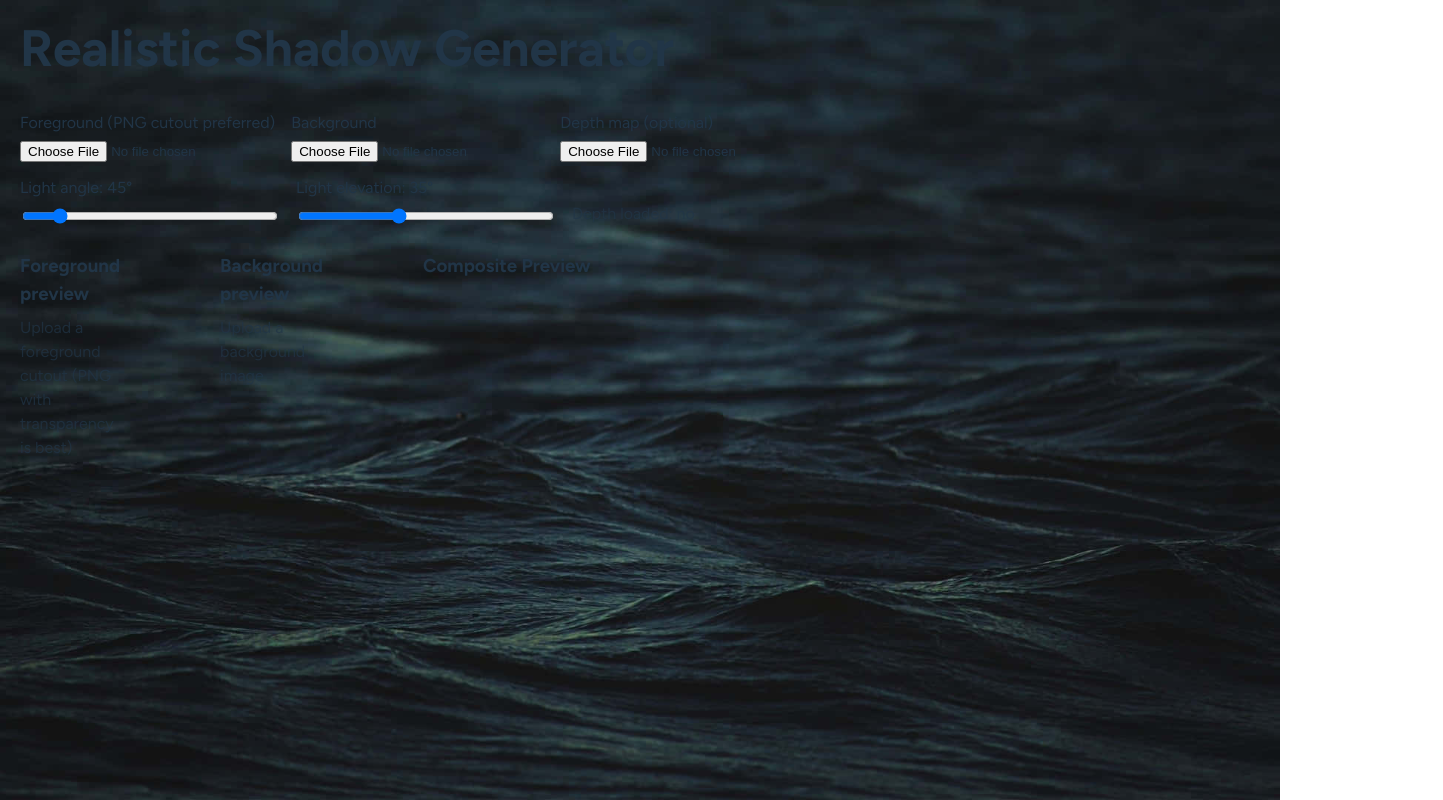
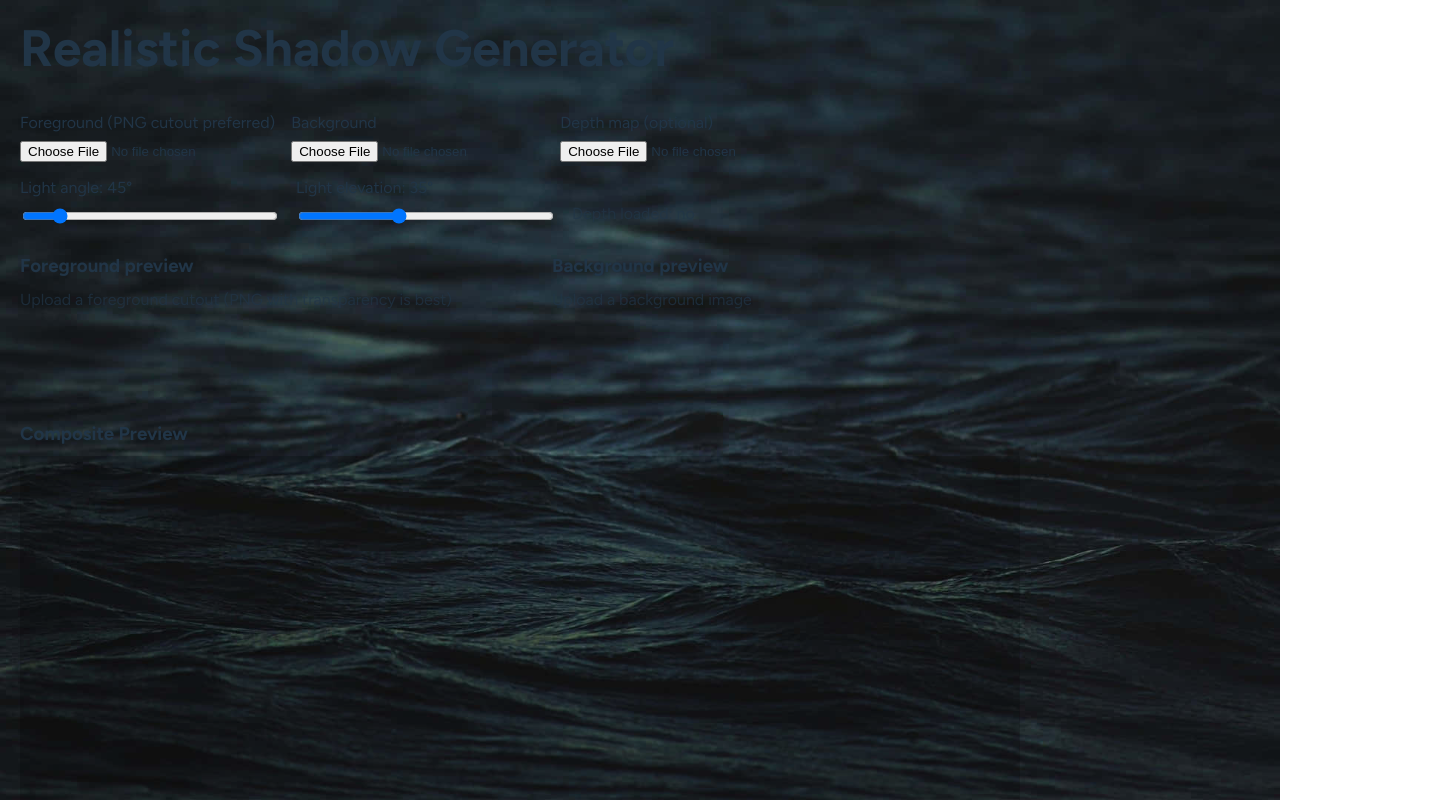
Before and after one commit to judelahage/realistic-shadow-generator-ts, a React (Vite) app: page / in a window 1280 px wide. Shown: the top 800 px of the page, 1443 px wide, since content can reach past the window. Built offline with nearby package versions, Linux system fonts and the light colour scheme.

Commit message:
ui fixes for smaller devices

```diff
--- a/src/App.css
+++ b/src/App.css
@@ -1,8 +1,9 @@
 #root {
   max-width: 1280px;
+  width: 100%;
   margin: 0 auto;
   padding: 2rem;
-  text-align: center;
+  text-align: left;
 }
 
 
--- a/src/App.tsx
+++ b/src/App.tsx
@@ -346,17 +346,33 @@ useEffect(() => {
           display: "flex",
 
           gap: 100,
-          alignItems: "left",
+          alignItems: "flex-start",
+          flexWrap: "wrap"
         }}
       >
         <div>
           <h3 style={{ margin: "8px 0" }}>Foreground preview</h3>
           {fgSrc ? (
+            <div
+              style={{
+                width: 400,
+                height: 400,
+                backgroundColor: "rgba(0,0,0,0.2)",
+                borderRadius: 8,
+                overflow: "hidden",
+              }}
+            >
               <img
                 src={fgSrc}
                 alt="Foreground preview"
-              style={{ width: "400px", height: "400px", display: "block" }}
+                style={{
+                  width: "100%",
+                  height: "100%",
+                  objectFit: "contain",
+                  display: "block",
+                }}
               />
+            </div>
           ) : (
             <div style={{opacity: 0.7 }}>
               Upload a foreground cutout (PNG with transparency is best)
@@ -367,11 +383,26 @@ useEffect(() => {
         <div>
           <h3 style={{ margin: "8px 0" }}>Background preview</h3>
           {bgSrc ? (
+            <div
+              style={{
+                width: 500,
+                height: 500,
+                backgroundColor: "rgba(0,0,0,0.2)",
+                borderRadius: 8,
+                overflow: "hidden",
+              }}
+            >
               <img
                 src={bgSrc}
                 alt="Background preview"
-              style={{height: "500px", display: "block" }}
+                style={{
+                  width: "100%",
+                  height: "100%",
+                  objectFit: "contain",
+                  display: "block",
+                }}
               />
+            </div>
           ) : (
             <div style={{opacity: 0.7 }}>
               Upload a background image
@@ -382,7 +413,7 @@ useEffect(() => {
         <h3 style={{margin:"8px 0"}}>Composite Preview</h3>
         <canvas
           ref={canvasRef}
-          style={{height: "500px", display: "block"}}
+          style={{height: "500px", display: "block", backgroundColor: "rgba(0,0,0,0.2)"}}
         />
       </div>
 
--- a/src/index.css
+++ b/src/index.css
@@ -23,14 +23,13 @@ a:hover {
 }
 
 html, body, #root {
-
+  width: 100%;
   margin: 0;
+  padding: 0;
 }
 
 body {
-  margin: 0;
-  display: flex;
-  place-items: center;
+  display: block;
   min-width: 320px;
   min-height: 100vh;
   background: url("./assets/sea-background.jpg") center / cover no-repeat fixed;
```
Lines whose indentation alone changed are shown as unchanged.
